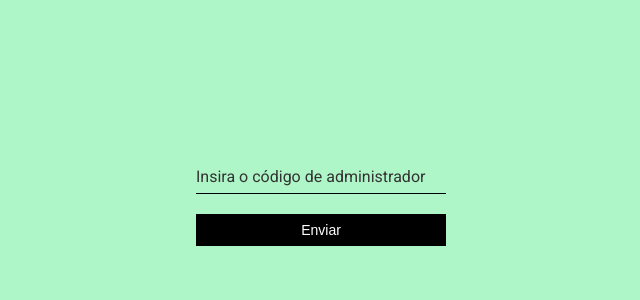
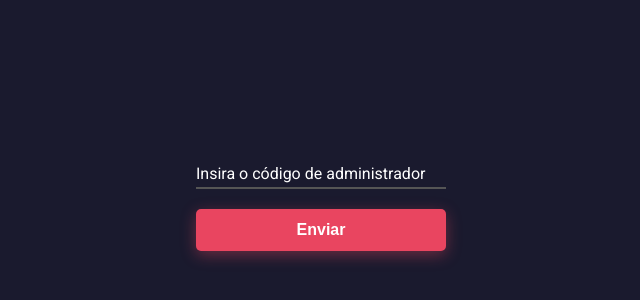
Before and after one commit to Ricardo-Cs/sorteio-websocket-js, a website: page public/admin.html in a window 1280 px wide. Shown: the part 198-498 px from the top of the page, without its empty margins (319-959 px from the left). Drawn offline with Linux system fonts and the light colour scheme.

Commit message:
Estilizações pequenas na interface

```diff
--- a/public/assets/css/style.css
+++ b/public/assets/css/style.css
@@ -11,7 +11,16 @@
 
 body {
     font-family: "Roboto", sans-serif;
-    background-color: #aef6c7;
+    background-color: #1a1a2e; /* Fundo azul-marinho */
+    color: #e94560; /* Cor de texto em destaque, como um rosa */
+    line-height: 1.6;
+}
+
+/* Alteração da cor do texto padrão */
+span#client-number-text,
+span#user-count {
+    color: #f7f7f7; /* Cor de texto clara para contraste */
+    letter-spacing: 0.05em;
 }
 
 main {
@@ -20,6 +29,16 @@ main {
     align-items: center;
     justify-content: center;
     height: 100vh;
+    padding: 40px;
+    background-color: #2b2b4d; /* Cor de fundo mais escura para o contêiner */
+    border-radius: 15px;
+    box-shadow: 0 10px 30px rgba(0, 0, 0, 0.3);
+}
+
+span#client-number {
+    font-size: 4rem; /* Torna o número do cliente maior e mais visível */
+    font-weight: 700;
+    color: #e94560;
 }
 
 span#client-number,
@@ -47,7 +66,7 @@ span#user-count {
 }
 
 .input-wrapper label {
-    color: #333;
+    color: #fff;
     position: absolute;
     left: 0;
     top: 8px;
@@ -77,7 +96,7 @@ span#user-count {
 #admin-code:not(:placeholder-shown) + label {
     top: -12px;
     font-size: 12px;
-    color: black;
+    color: #fff;
     opacity: 0.6;
 }
 
@@ -99,3 +118,46 @@ main.main-admin {
     display: none;
     gap: 10px;
 }
+
+/* Para retirar os estilos no autocomplete do navegador */
+#admin-code:-webkit-autofill,
+#admin-code:-webkit-autofill:hover,
+#admin-code:-webkit-autofill:focus {
+    box-shadow: 0 0 0px 1000px #2b2b4d inset;
+    -webkit-text-fill-color: #f7f7f7; /* Cor de texto clara */
+}
+
+#admin-code {
+    background-color: inherit;
+    border: none;
+    border-bottom: 2px solid #555; /* Borda mais fina */
+    padding: 8px 0;
+    font-size: 16px;
+    outline: none;
+    color: #f7f7f7;
+    transition: border-bottom-color 0.3s ease;
+}
+
+#admin-code:focus {
+    border-bottom-color: #e94560; /* Cor de destaque ao focar */
+}
+
+input[type="submit"],
+#draw-button {
+    padding: 12px 24px;
+    border: none;
+    background: #e94560;
+    color: white;
+    cursor: pointer;
+    font-size: 16px;
+    font-weight: 600;
+    border-radius: 5px;
+    box-shadow: 0 4px 15px rgba(233, 69, 96, 0.4);
+    transition: background-color 0.3s ease, box-shadow 0.3s ease;
+}
+
+input[type="submit"]:hover,
+#draw-button:hover {
+    background: #c33b4e; /* Cor mais escura ao passar o mouse */
+    box-shadow: 0 6px 20px rgba(233, 69, 96, 0.6);
+}
```
